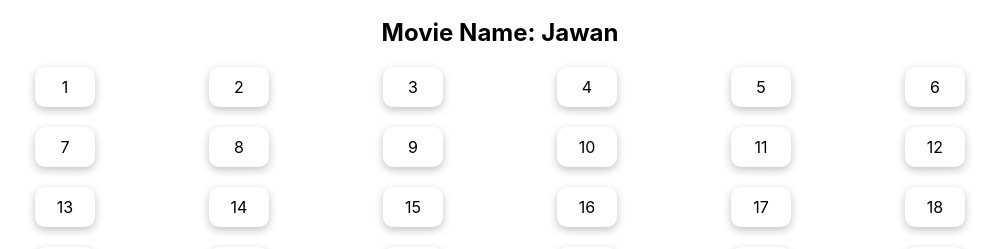
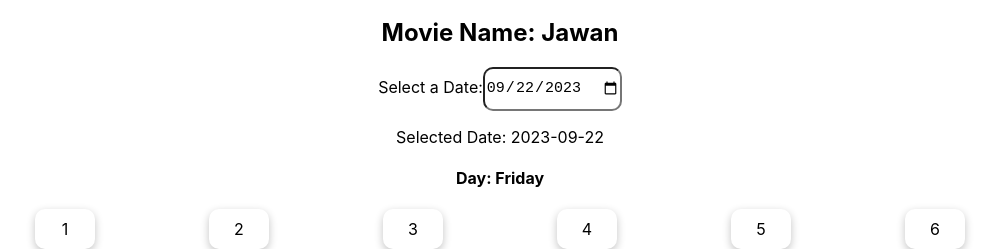
Before and after one commit to Swapnilchavan13/ticketbooking, a React (Create React App) app in the folder ticketbooking/: page / in a window 1280 px wide. Shown: the part 270-519 px from the top of the page, without its empty margins (140-1139 px from the left). Built offline with nearby package versions, Linux system fonts and the light colour scheme; no server answers.

Commit message:
removed code

```diff
--- a/ticketbooking/src/Components/BookingDeatils.jsx
+++ b/ticketbooking/src/Components/BookingDeatils.jsx
@@ -44,12 +44,22 @@
   const handlePayment = async () => {
     if (!isMobileNumberValid) {
       alert('Please enter a valid mobile number.');
-      return
+      return;
     }
 
+    // Check if the selected date is Friday
+    const selectedDate = new Date(localStorage.getItem('selectedDate'));
+    if (selectedDate.getDay() !== 5) { // 5 corresponds to Friday (0 is Sunday, 1 is Monday, and so on)
+      alert('You can only book tickets for Friday.');
+      return;
+    }
+
+    // Extract the day from the selectedDate
+    const day = selectedDate.toLocaleDateString('en-US', { weekday: 'lowercase' });
+
     try {
-      // Send a POST request to your backend to book the tickets
-      await axios.post('http://62.72.59.146:5000/book-seats', {
+      // Send a POST request to your backend with the selected date
+      await axios.post(`http://62.72.59.146:5000/seats/${day}`, {
         selectedSeats,
       });
 
@@ -57,13 +67,13 @@
 
       alert('Tickets Booked');
       navigate('/notification');
-  }
-  catch (error) {
+    } catch (error) {
       console.error('Error booking tickets:', error);
       alert('Failed to book tickets. Please try again later.');
     }
-  console.log(tid)
   };
+
+
 
   return (
     <div className="booking-details">
--- a/ticketbooking/src/Components/BookingSystem.jsx
+++ b/ticketbooking/src/Components/BookingSystem.jsx
@@ -4,7 +4,7 @@
 import './All.css';
 
 const Seat = ({ seatNumber, isSelected, isBooked, onSelect }) => {
-  const seatClassName = isSelected ? 'seat selected' : isBooked ? 'seat booked' : 'seat';
+const seatClassName = isSelected ? 'seat selected' : isBooked ? 'seat booked' : 'seat';
 
   const handleClick = () => {
     if (!isBooked) {
@@ -20,12 +20,17 @@
 };
 
 export const BookingSystem = () => {
+  const moviename = ["Tiger 3", "Jawan"];
   const movie = ["https://m.media-amazon.com/images/M/MV5BMmI4ZGNlYjEtNGNlNS00YjEyLTlmZGYtY2Y4MDUxMWEyMDYzXkEyXkFqcGdeQXVyMTUyNjIwMDEw._V1_.jpg",
-"https://upload.wikimedia.org/wikipedia/en/3/39/Jawan_film_poster.jpg"]
+    "https://upload.wikimedia.org/wikipedia/en/3/39/Jawan_film_poster.jpg"];
+
   const navigate = useNavigate();
-  const seatPrice = 100; // Price per seat
+  const seatPrice = 100;
   const [selectedSeats, setSelectedSeats] = useState([]);
-  const [bookedSeats, setBookedSeats] = useState([]);
+  const [selectedDate, setSelectedDate] = useState(
+    new Date().toISOString().slice(0, 10)
+  );  const [bookedSeats, setBookedSeats] = useState([]);
+  const [isFriday, setIsFriday] = useState(false); // Add state variable to track if it's Friday
 
   const calculateTotalPrice = () => {
     return selectedSeats.length * seatPrice;
@@ -47,14 +52,25 @@
     fetchBookedSeatsFromAPI();
   }, []);
 
-  // Update localStorage whenever selected seats change
+  // Update localStorage whenever selected seats or date change
   useEffect(() => {
     const dataToStore = {
       selectedSeats,
+      selectedDate,
       totalAmount: calculateTotalPrice(),
     };
     localStorage.setItem('bookingData', JSON.stringify(dataToStore));
-  }, [selectedSeats]);
+  }, [selectedSeats, selectedDate]);
+
+  // Check if the selected date is a Friday
+  useEffect(() => {
+    if (selectedDate) {
+      const date = new Date(selectedDate);
+      setIsFriday(date.getDay() === 5); // 5 represents Friday
+    }
+    localStorage.setItem('selectedDate', JSON.stringify(selectedDate))
+  }, [selectedDate]);
+  // console.log(selectedDate)
 
   const handleSeatSelect = (seatNumber) => {
     if (selectedSeats.includes(seatNumber)) {
@@ -68,32 +84,59 @@
     // Only navigate to details if at least one seat is selected
     if (selectedSeats.length > 0) {
       navigate('/details');
-    }
+    };
+  }
+
+  const handleDateChange = (event) => {
+    setSelectedDate(event.target.value);
   };
 
   return (
     <div className="booking-system">
       <img src={movie[1]} width={"300px"} alt="" />
       <h2 className="screen">Screen</h2>
-      <h2>Movie Name: Jawan</h2>
+      <h2>Movie Name: {moviename[1]}</h2>
+
+      {/* Date selector */}
+      <div>
+        <label htmlFor="datePicker">Select a Date:</label>
+        <input
+          type="date"
+          id="datePicker"
+          value={selectedDate}
+          onChange={handleDateChange}
+        />
+      </div>
+
+      {/* Display selected date and day of the week */}
+      {selectedDate && (
+        <div>
+          <p>Selected Date: {selectedDate}</p>
+          <h4>Day: {new Date(selectedDate).toLocaleDateString("en-US", { weekday: "long" })}</h4>
+        </div>
+      )}
+
+      {/* Conditionally display booked seats or all seats as available */}
       <div className="seats">
         {[...Array(26).keys()].map((seatNumber) => (
           <Seat
             key={seatNumber}
             seatNumber={seatNumber + 1}
             isSelected={selectedSeats.includes(seatNumber + 1)}
-            isBooked={bookedSeats.includes(seatNumber + 1)}
+            isBooked={isFriday ? bookedSeats.includes(seatNumber + 1) : false}
             onSelect={handleSeatSelect}
             price={seatPrice}
           />
         ))}
       </div>
+
       <div>
         <label htmlFor="">Booked Seats</label>
         <div className='book'></div>
         <label htmlFor="">Available Seats</label>
         <div className='available'></div>
       </div>
+
       <div className="selected-seats">
         <h3>Selected Seats: {selectedSeats.join(', ')}</h3>
         <h3>Total Price: Rs.{calculateTotalPrice()}</h3>
```
Lines whose indentation alone changed are shown as unchanged.
